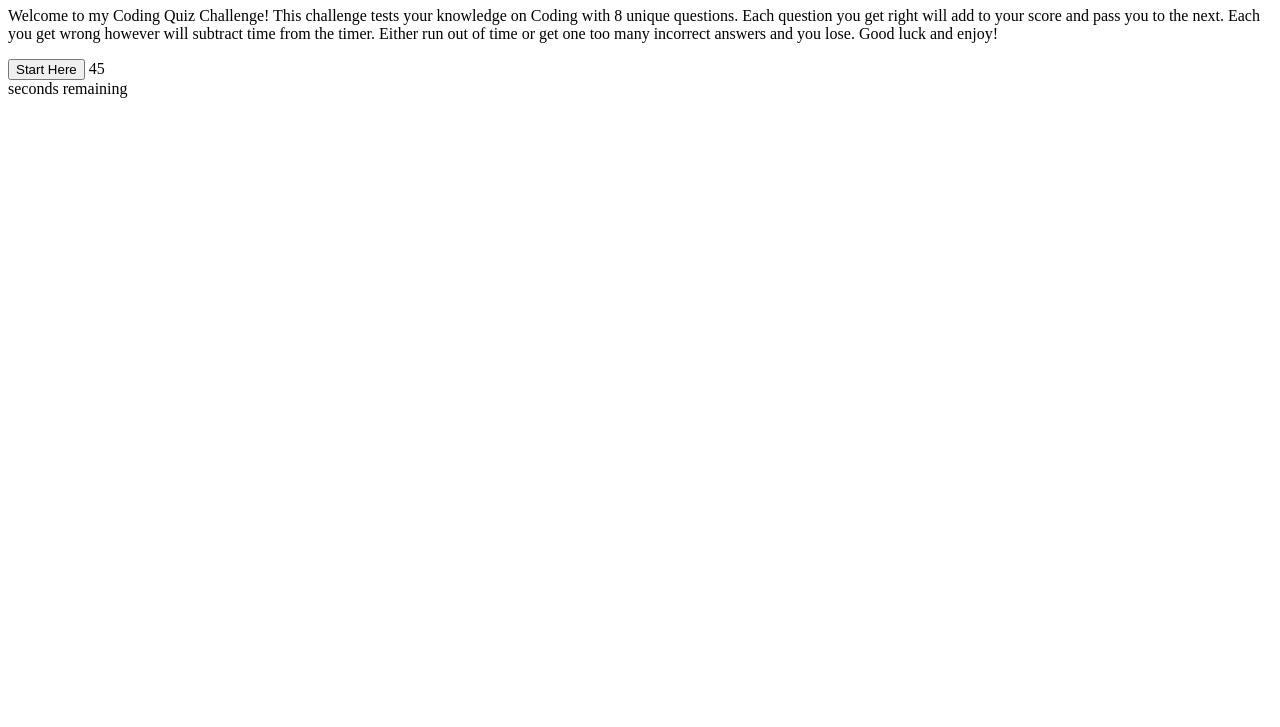
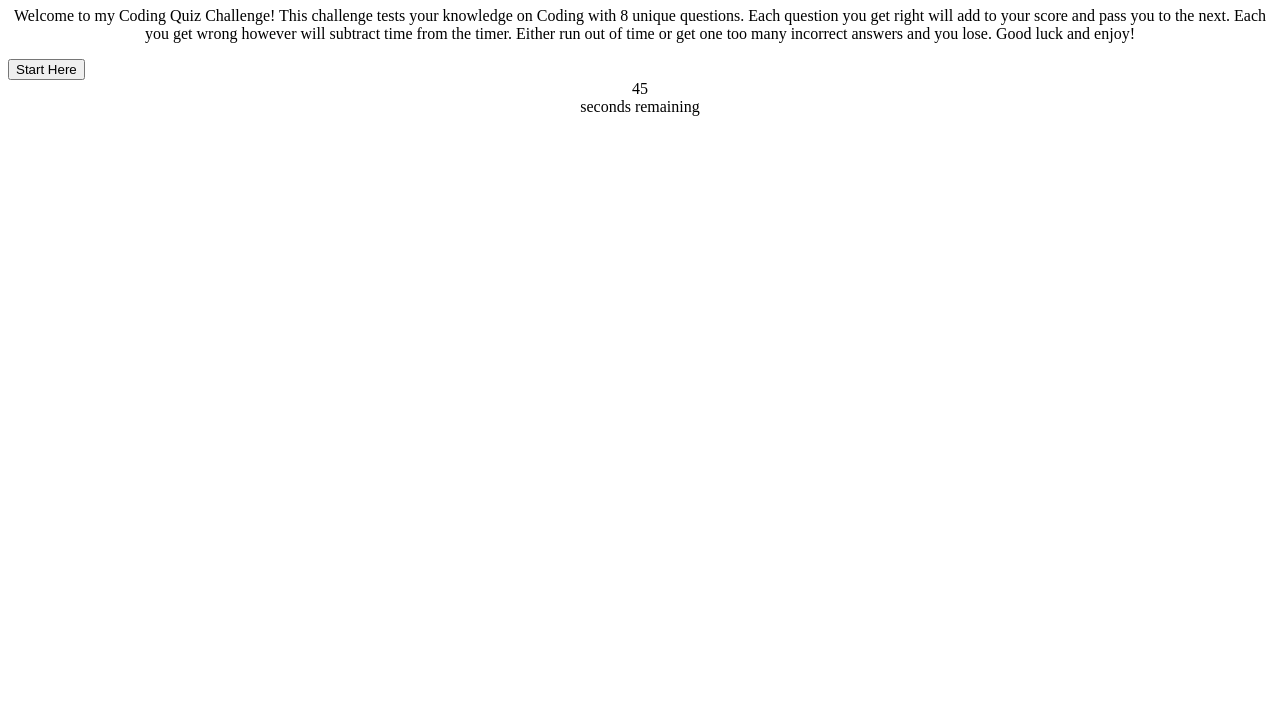
Before and after one commit to DewYourWorst/quiz-assignment, a plain HTML site: page index.html in a window 1280 px wide. Shown: the part 73-800 px from the top of the page. Drawn offline with Linux system fonts and the light colour scheme.

Commit message:
Small CSS work

```diff
--- a/assets/style.css
+++ b/assets/style.css
@@ -0,0 +1,3 @@
+h1, p, div, button.start{
+    text-align: center;
+}
--- a/index.html
+++ b/index.html
@@ -9,11 +9,11 @@
 <body>
     <h1 id = "title">Coding Quiz Challenge!</h1>
     <p id = "intro">Welcome to my Coding Quiz Challenge! This challenge tests your knowledge on Coding with 8 unique questions. Each question you get right will add to your score and pass you to the next. Each you get wrong however will subtract time from the timer. Either run out of time or get one too many incorrect answers and you lose. Good luck and enjoy!</p>
-    <button id = "start" onclick = "startTimer()">Start Here</button>
-
-    <span id = "timer">45</span>
-    <div>seconds remaining</div>
-
+    <button class = "start" onclick = "startTimer()">Start Here</button>
+    <div class = "container">
+        <span id = "timer">45</span>
+        <div>seconds remaining</div>
+    </div>
 
 
 
```
